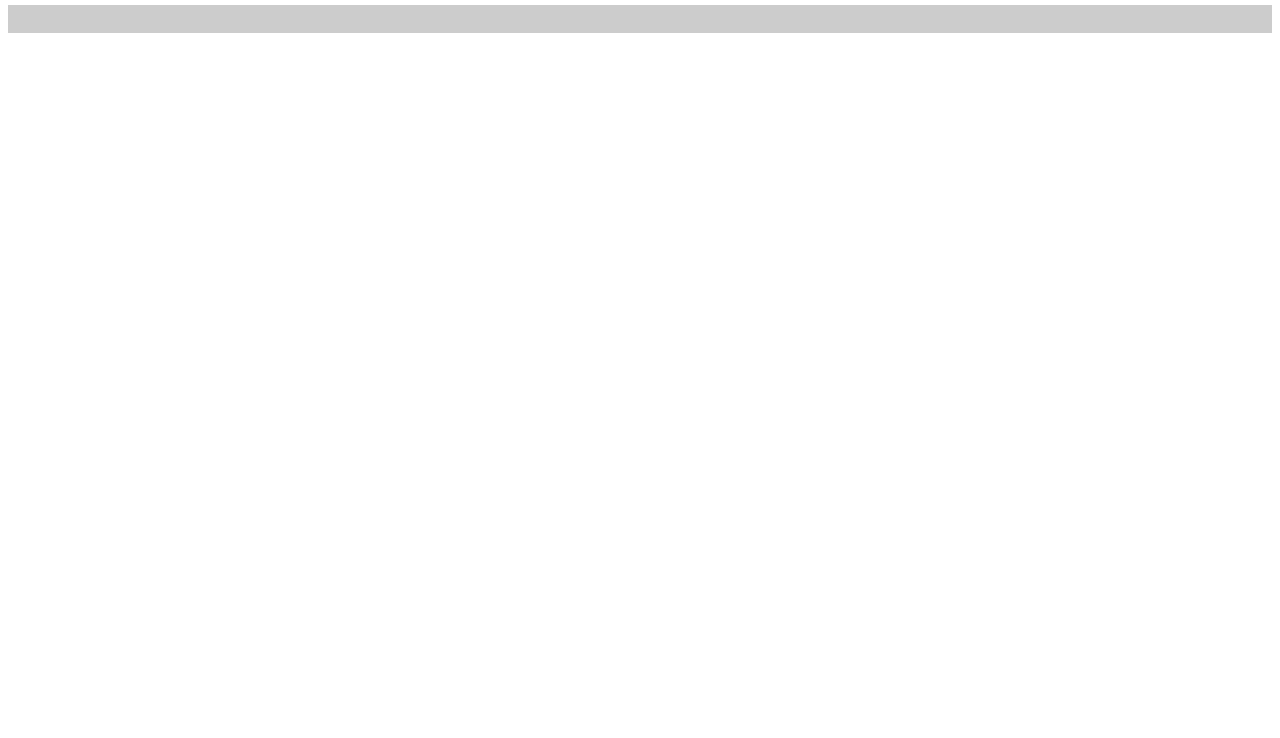
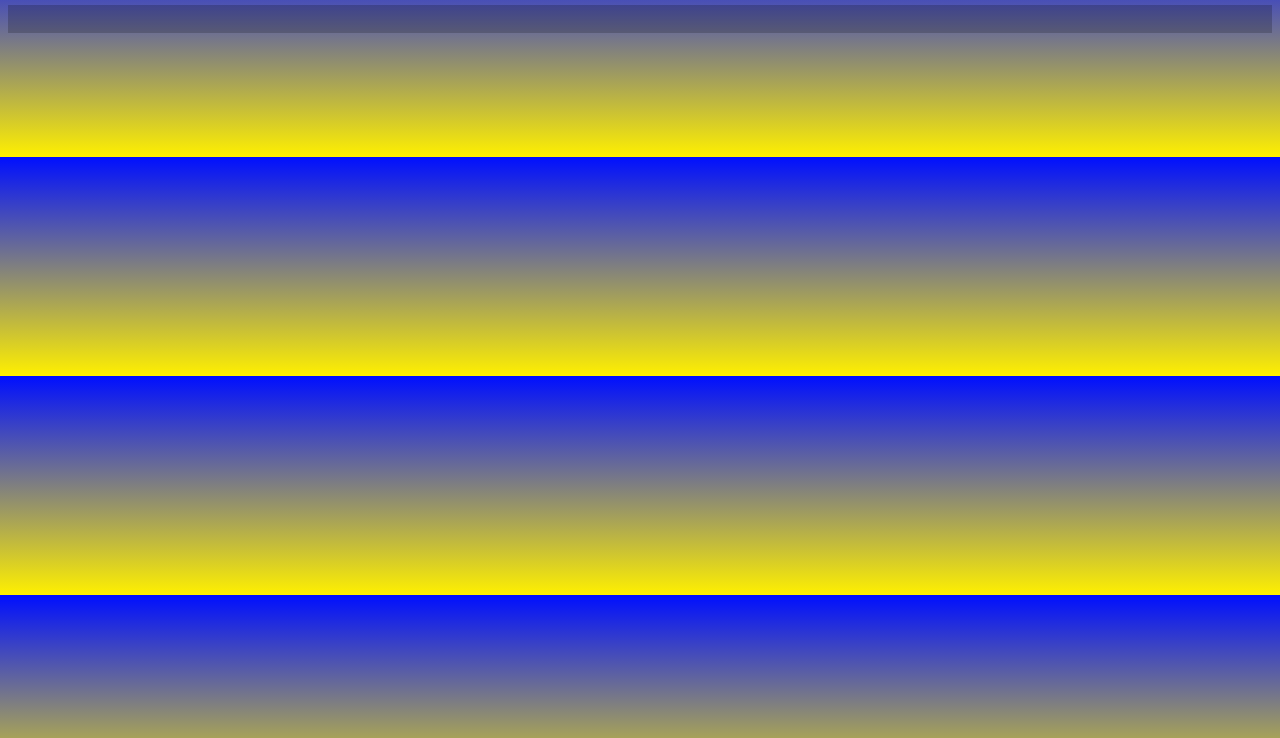
Before and after one commit to rex-9/Cool-Editor, a website with bundled scripts: page index.html in a window 1280 px wide. Shown: the part 62-800 px from the top of the page. Built offline with nearby package versions, Linux system fonts and the light colour scheme.

Commit message:
reinstall linters and fixed

```diff
--- a/style.css
+++ b/style.css
@@ -1,5 +1,5 @@
 body {
-  background-color: white;
+  background: linear-gradient(to top, #fff000 0%, #000fff 100%);
   padding-bottom: 100px;
 }
 
```
Also changed, not shown: 1 other file.
